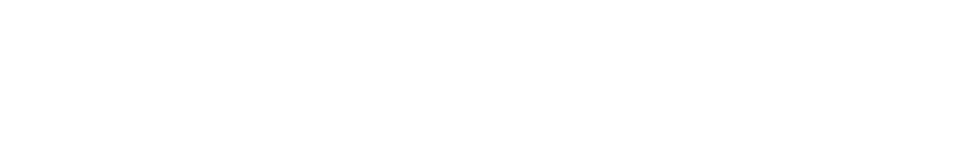
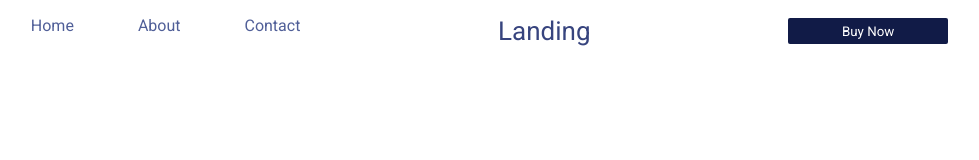
Before and after one commit to Sviat113/test_app, a plain HTML site: page index.html in a window 1280 px wide. Shown: the whole page, without its empty margins (233-1212 px from the left). Drawn offline with Linux system fonts and the light colour scheme.

Commit message:
header html

```diff
--- a/index.html
+++ b/index.html
@@ -8,6 +8,14 @@
     <link rel="stylesheet" href="style.css">
 </head>
 <body>
-
+    <header class="header">
+        <nav class="header_nav">
+            <a class="link_1" href="#">Home</a>
+            <a class="link_2" href="#">About</a>
+            <a class="link_2" href="#">Contact</a>
+        </nav>
+        <h1 class="header_h1">Landing</h1>
+        <button class="heading_btn">Buy Now</button>
+    </header>
 </body>
 </html>
--- a/style.css
+++ b/style.css
@@ -0,0 +1,51 @@
+@import url('https://fonts.googleapis.com/css2?family=Roboto:ital,wght@0,100;0,300;0,400;0,500;0,700;0,900;1,100;1,300;1,400;1,500;1,700;1,900&display=swap');
+
+
+.header{
+    display:flex;
+    justify-content: space-around;
+    background: none;
+    height:60px     ;
+    margin-top: 18px;
+}
+
+.link_1{
+    text-decoration: none;
+    color: #505F98;
+    margin-left: 165px;
+    font-family: "Roboto", sans-serif;
+    font-weight: 400;
+    font-style: normal;
+}
+
+.link_2{
+    text-decoration: none;
+    color: #505F98;
+    margin-left: 60px;
+    font-family: "Roboto", sans-serif;
+    font-weight: 400;
+    font-style: normal;
+}
+
+.header_h1{
+    text-align: center;
+    font-size: 26px;
+    color: #37447E;
+    font-family: "Roboto", sans-serif;
+    font-weight: 400;
+    font-style: normal;
+}
+
+.heading_btn{
+    width: 160px;
+    height: 26px;
+    background: #111B47;
+    border-radius: 2px;
+    font: size 12px;
+    font-family: "Roboto", sans-serif;
+    font-weight: 400;
+    font-style: normal;
+    color: white;
+    cursor: pointer;
+    border: none;
+}
```
